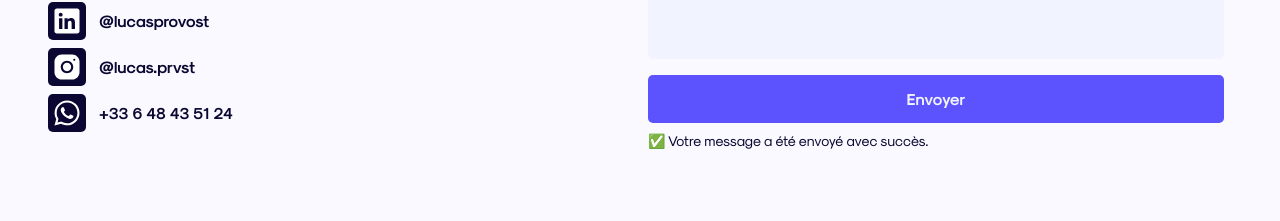
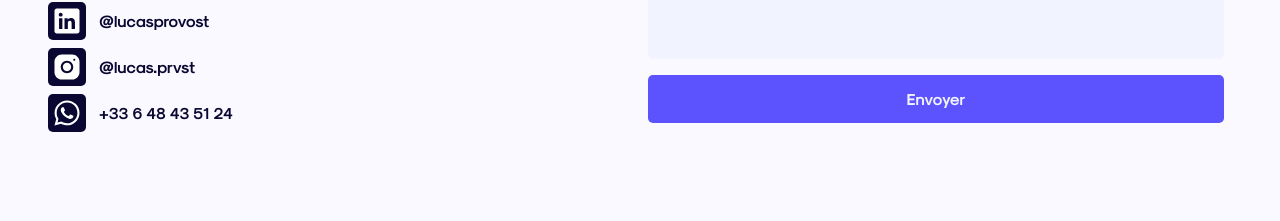
Before and after one commit to ryugotthis/next-lucas-portfolio, a Next.js app: page / in a window 1280 px wide. Shown: the part 6132-6353 px from the top of the page. Built offline with nearby package versions, Linux system fonts and the light colour scheme.

Commit message:
edit delete email success test message

```diff
--- a/src/components/homepage/Email.tsx
+++ b/src/components/homepage/Email.tsx
@@ -118,7 +118,7 @@ export default function Email() {
       >
         {loading ? 'Envoi...' : 'Envoyer'}
       </button>
-      <div className="mt-2 text-sm">✅ Votre message a été envoyé avec succès.</div>
+
       {msg && <div className="mt-2 bg-pink-200 text-sm">{msg}</div>}
     </form>
   );
```
